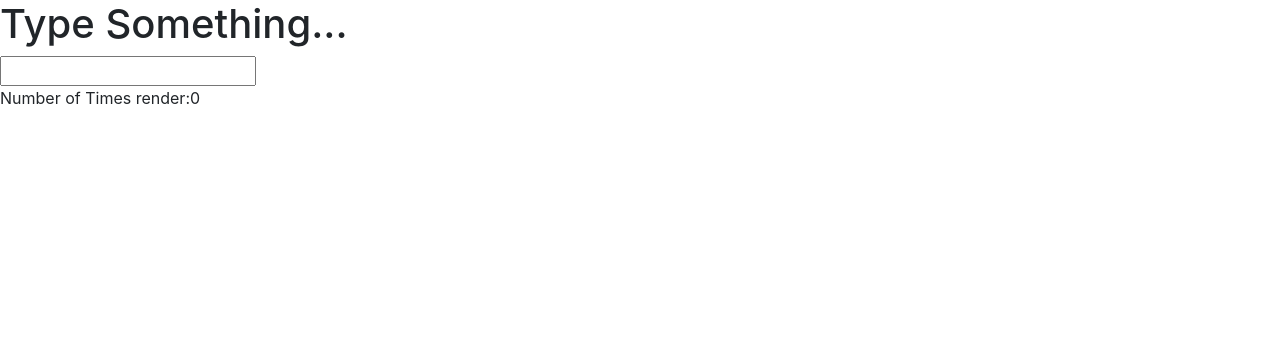
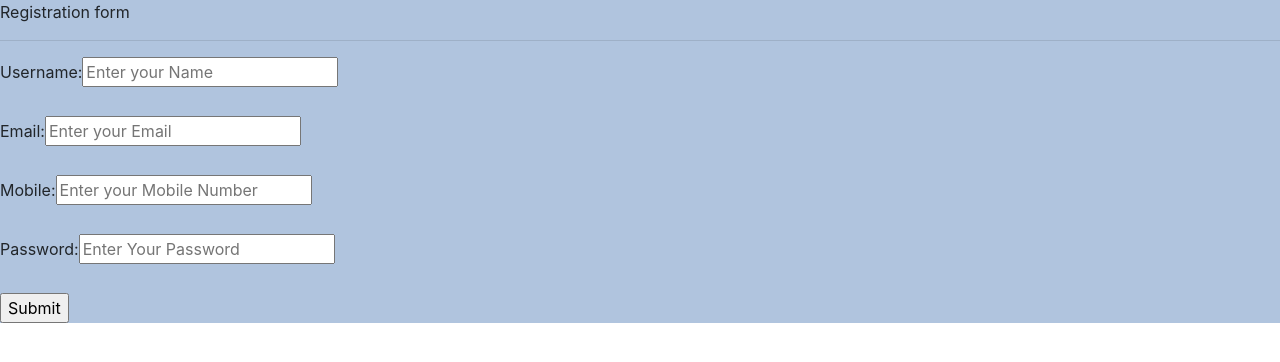
Before and after one commit to DharmikVaja/myreactapp, a React (Create React App) app: page / in a window 1280 px wide. Shown: the top 362 px of the page. Built offline with nearby package versions, Linux system fonts and the light colour scheme.

Commit message:
Create Form Validation using useForm hook

```diff
--- a/package.json
+++ b/package.json
@@ -8,6 +8,7 @@
     "@testing-library/user-event": "^13.5.0",
     "react": "^18.2.0",
     "react-dom": "^18.2.0",
+    "react-hook-form": "^7.49.3",
     "react-scripts": "5.0.1",
     "web-vitals": "^2.1.4"
   },
--- a/src/App.js
+++ b/src/App.js
@@ -10,12 +10,13 @@ import React, { useEffect, useState, useRef, createContext } from "react";
 // export const UserContext = createContext();
 // export const FirstName = createContext();
 // export const LastName = createContext();
-import Ref from "./component/useRef/Ref";
+// import Ref from "./component/useRef/Ref";
+import FormComp from "./component/useForm/FormComp";
 
 function App() {
   return (
     <>
-      <Ref />
+      <FormComp />
     </>
   );
 }
--- /dev/null
+++ b/src/component/useForm/FormComp.js
@@ -0,0 +1,85 @@
+import React, { useState, formState } from "react";
+import { useForm } from "react-hook-form";
+import "./form.css";
+
+const FormComp = () => {
+  const {
+    register,
+    handleSubmit,
+    formState: { errors },
+  } = useForm();
+
+  const onSubmit = (data) => {
+    console.log(data);
+  };
+  return (
+    <div className="form-group">
+      <form method="post" onSubmit={handleSubmit(onSubmit)}>
+        <div>Registration form</div>
+        <hr />
+        <label for="username">Username:</label>
+        <input
+          type="text"
+          name="username"
+          placeholder="Enter your Name"
+          {...register("username", { required: "Username is Required" })}
+          //register will hold the validation of the input tag
+        />
+        <div className="error">
+          {errors.username?.type === "required" && "Username is Required"}
+        </div>
+        <br />
+
+        <label for="email">Email:</label>
+        <input
+          type="email"
+          name="email"
+          placeholder="Enter your Email"
+          {...register("email", {
+            required: "Email is Required",
+          })}
+        />
+        <div className="error">
+          {errors.email?.type === "required" &&
+            "Entered Email format may be wrong"}
+        </div>
+        <br />
+
+        <label for="mobile">Mobile:</label>
+        <input
+          type="mobile  "
+          placeholder="Enter your Mobile Number"
+          name="mobile"
+          maxLength={10}
+          pattern="[789][0-9]{9}"
+          {...register("mobile", { required: "Mobile Number is Required" })}
+        />
+        <div className="error">
+          {errors.mobile && (
+            <span style={{ color: "red" }}>{errors.mobile.message}</span>
+          )}
+        </div>
+        <br />
+
+        <label for="password">Password:</label>
+        <input
+          type="password"
+          name="password"
+          pattern="(?=.*\d)(?=.*[a-z])(?=.*[A-Z]).{8,}"
+          placeholder="Enter Your Password"
+          {...register("password", { required: "password is Required " })}
+        />
+        <div className="error">
+          {errors.password && (
+            <span style={{ color: "red" }}>{errors.password.message}</span>
+          )}
+        </div>
+        <br />
+
+        <input className="button" type="submit" />
+      </form>
+    </div>
+  );
+};
+
+export default FormComp;
--- /dev/null
+++ b/src/component/useForm/form.css
@@ -0,0 +1,12 @@
+.form-group {
+  box-sizing: border-box;
+  border: 1-x solid black;
+  box-shadow: 0;
+  box-sizing: content-box;
+  background-color: lightsteelblue;
+}
+.error {
+  color: red;
+  /* type: required;
+  value: "The field is required"; */
+}
```
Also changed, not shown: src/component/Form.js (deleted, +0 -66 lines), 1 other file (tests, documents, lock files or other folders).
